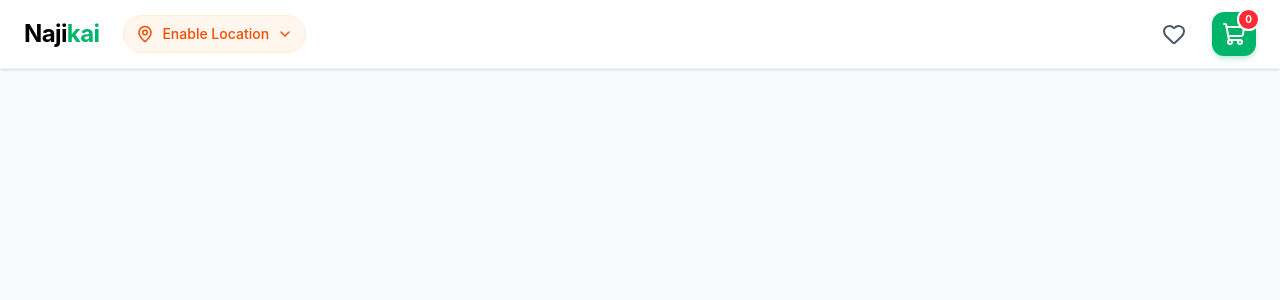
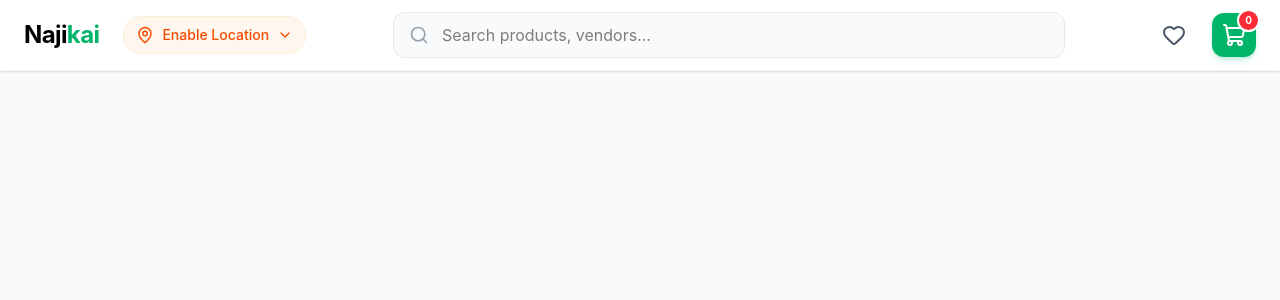
Before and after one commit to NirjalaSubedi/Najikaii, a React app in the folder frontend/: page / in a window 1280 px wide. Shown: the top 300 px of the page. Built offline with nearby package versions, Linux system fonts and the light colour scheme; the HTML template or start-up script is replaced by a standard one.

Commit message:
feat: add search bar to Navbar for improved product and vendor discovery

```diff
--- a/frontend/src/Components/Navbar.jsx
+++ b/frontend/src/Components/Navbar.jsx
@@ -18,8 +18,22 @@ const Navbar = () => {
         </button>
       </div>
 
+      {/* Search Bar */}
+      <div className="flex-1 max-w-2xl mx-10">
+        <div className="relative group">
+          <Search
+            className="absolute left-4 top-1/2 -translate-y-1/2 text-gray-400 group-focus-within:text-[#00B56A]"
+            size={20}
+          />
+          <input
+            type="text"
+            placeholder="Search products, vendors..."
+            className="w-full pl-12 pr-4 py-2.5 bg-gray-50 border border-gray-200 rounded-xl focus:outline-none focus:ring-2 focus:ring-[#00B56A]/20 focus:border-[#00B56A] transition-all"
+          />
+        </div>
+      </div>
 
-      {/* Wishlist, Cart, Profile*/}
+      {/*Wishlist, Cart, Profile*/}
       <div className="flex items-center gap-4">
         <button className="p-2.5 text-gray-600 hover:bg-gray-100 rounded-full transition-colors">
           <Heart size={24} />
@@ -33,7 +47,6 @@ const Navbar = () => {
           </span>
         </button>
 
-
       </div>
     </nav>
   );
```
